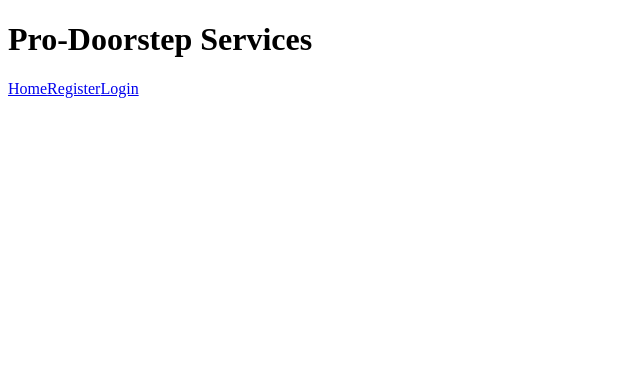
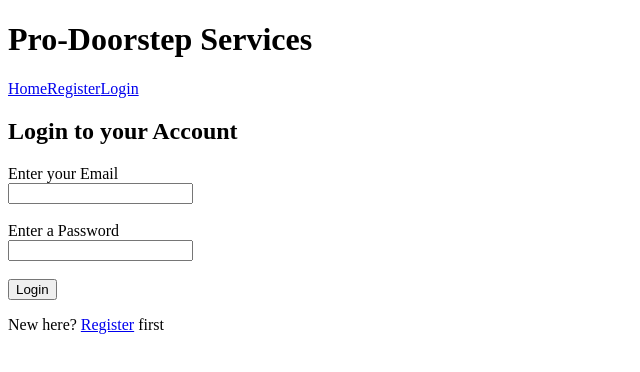
Before and after one commit to yadav-pratik/Professional-DS-Front-End, a React (Create React App) app: page /user/login in a window 1280 px wide. Shown: the top 372 px of the page, without its empty margins (0-640 px from the left). Built offline with nearby package versions, Linux system fonts and the light colour scheme.

Commit message:
added Login Component

```diff
--- a/src/components/NavBar.js
+++ b/src/components/NavBar.js
@@ -1,6 +1,8 @@
 import React from 'react'
 import { Link, Route } from 'react-router-dom'
+
 import Register from './authentication/Register'
+import Login from './authentication/Login'
 
 import Home from './Home'
 
@@ -24,6 +26,7 @@ const NavBar = (props) => {
 
         <Route path="/home" component={Home} exact/>
         <Route path="/user/register" component={Register} exact/>
+        <Route path="/user/login" component={Login} exact/>
     </div>
   )
 }
--- /dev/null
+++ b/src/components/authentication/Login.js
@@ -0,0 +1,83 @@
+import React, {useState} from 'react'
+import { isEmail } from 'validator'
+import { Link } from 'react-router-dom'
+
+
+const Login = (props) => {
+    const [email, setEmail] = useState('')
+    const [password, setPassword] = useState('')
+    const [formErrors, setFormErrors] = useState({})
+
+    const errors = {}
+
+    const handleChange = (e) => {
+        const name = e.target.name
+        if(name === 'email'){
+            setEmail(e.target.value.trim())
+        } else if(name === 'password'){
+            setPassword(e.target.value.trim())
+        }
+    }
+
+    const runValidations = () => {
+        //Email validations
+        if(email.length === 0){
+            errors.email = "Email cannot be empty"
+        } else if(!isEmail(email)){
+            errors.email = "Invalid email format"
+        }
+
+        //Password validations
+        if(password.length === 0){
+            errors.password = "Password cannot be empty"
+        }
+    }
+
+    const handleSubmit = (e) => {
+        e.preventDefault()
+
+        runValidations()
+
+        if(Object.keys(errors).length === 0){
+            setFormErrors({})
+            const formData = {
+                email, password
+            }
+            console.log(formData)
+        } else {
+            setFormErrors(errors)
+        }
+    }
+  return (
+    <div>
+        <h2>Login to your Account</h2>
+        <form onSubmit={handleSubmit}>
+            <label>Enter your Email</label>
+            <br/>
+            <input
+                type="text"
+                value={email}
+                onChange={handleChange}
+                name="email"
+            />
+            {formErrors.email ? <p>{formErrors.email}</p> : <><br/><br/></>}
+            <label>Enter a Password</label>
+            <br/>
+            <input
+                type="password"
+                value={password}
+                onChange={handleChange}
+                name="password"
+            />
+            {formErrors.password ? <p>{formErrors.password}</p> : <><br/><br/></>}
+            <input
+                type="submit"
+                value="Login"
+            />
+        </form>
+        <p>New here? <Link to="/user/register">Register</Link> first</p>
+    </div>
+  )
+}
+
+export default Login
```
